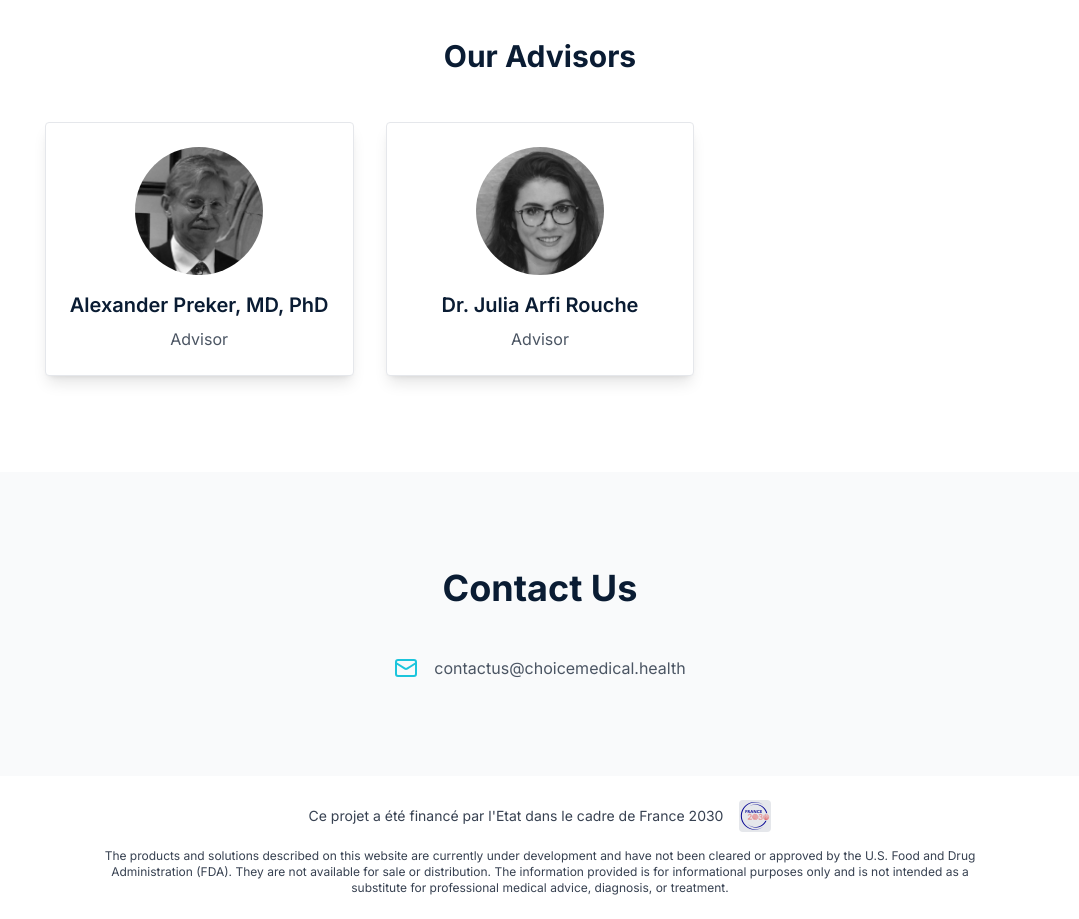
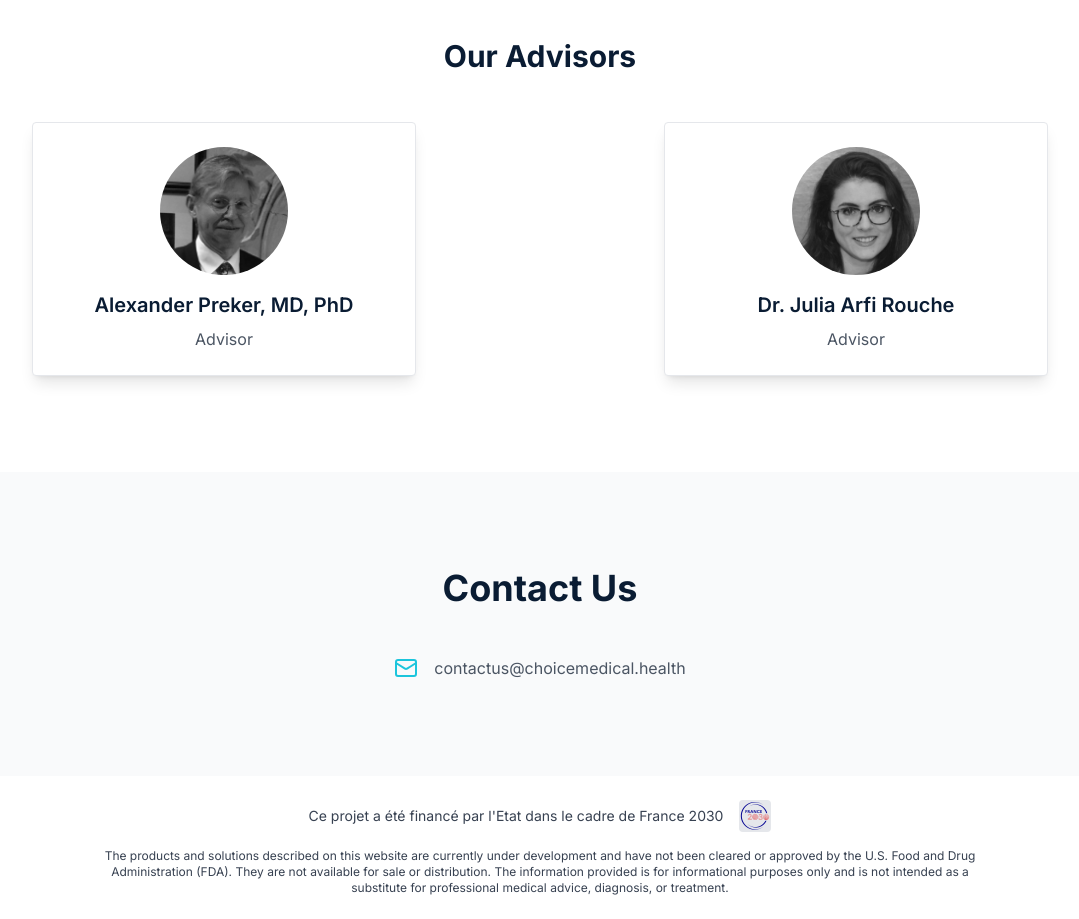
Before and after one commit to shaihi/choice-medical-bloom, a React (Vite) app: page / in a window 1280 px wide. Shown: the part 2100-3019 px from the top of the page, without its empty margins (100-1179 px from the left). Built offline with nearby package versions, Linux system fonts and the light colour scheme.

Commit message:
fixed center of advisor section

```diff
--- a/src/components/TeamSection.tsx
+++ b/src/components/TeamSection.tsx
@@ -78,10 +78,20 @@ const TeamSection = () => {
           <h3 className="text-3xl font-bold text-center mb-12 text-[#0A1C33]">
             Our Advisors
           </h3>
-          <div className="flex justify-center">
-            <div className="grid grid-cols-1 md:grid-cols-2 lg:grid-cols-3 gap-8">
+
+          {/* Auto-centering, responsive grid: fits any number of advisors */}
+          <div
+            className="
+              grid gap-8 justify-items-center
+              grid-cols-1 sm:grid-cols-2
+              [grid-template-columns:repeat(auto-fit,minmax(260px,1fr))]
+            "
+          >
             {advisors.map((advisor) => (
-                <Card key={advisor.name} className="p-6 text-center bg-white border border-gray-200 rounded-sm shadow-lg">
+              <Card
+                key={advisor.name}
+                className="w-full max-w-sm p-6 text-center bg-white border border-gray-200 rounded-sm shadow-lg"
+              >
                 <a
                   href={advisor.profileUrl}
                   target="_blank"
@@ -96,12 +106,13 @@ const TeamSection = () => {
                     width={128}
                     height={128}
                   />
-                    <h3 className="text-xl font-semibold text-[#0A1C33] mb-2">{advisor.name}</h3>
+                  <h3 className="text-xl font-semibold text-[#0A1C33] mb-2">
+                    {advisor.name}
+                  </h3>
                   <p className="text-gray-600">{advisor.role}</p>
                 </a>
               </Card>
             ))}
-            </div>
           </div>
         </div>
       </div>
```
Lines whose indentation alone changed are shown as unchanged.
